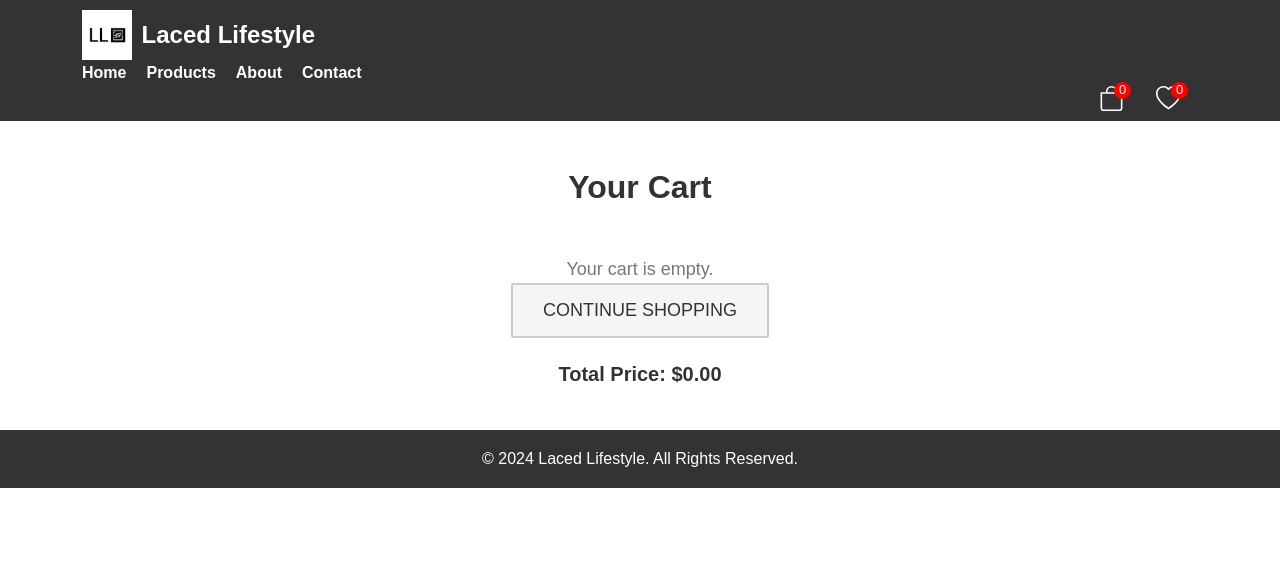
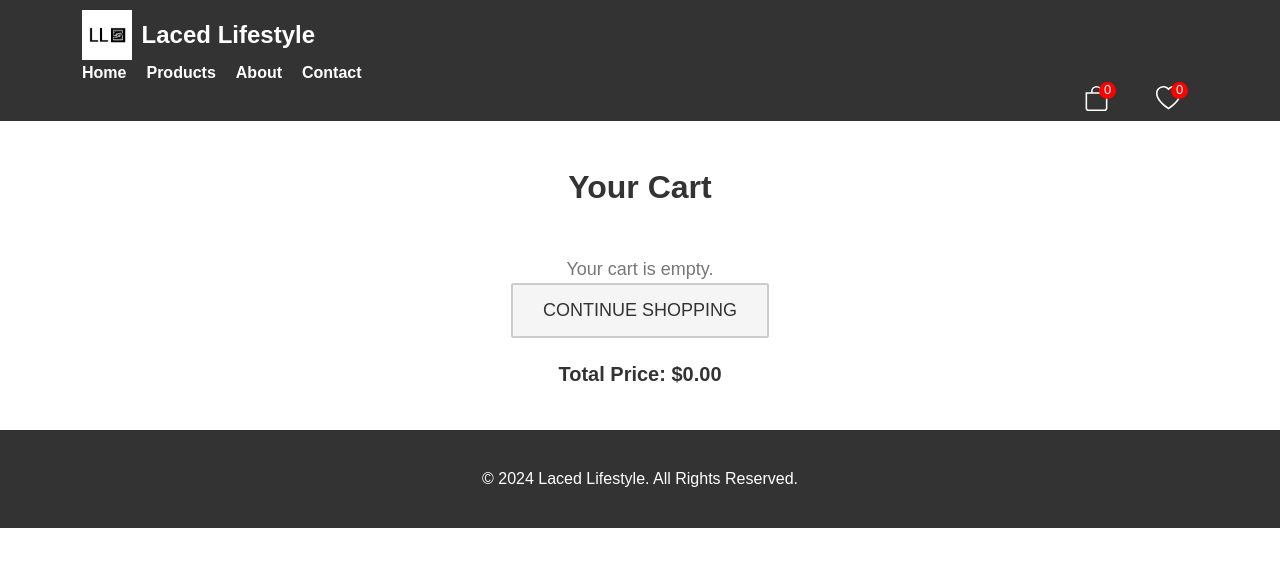
Before and after one commit to urangegaj/UEB24_Gr13, a PHP site: page /cart.html in a window 1280 px wide. Shown: the top 567 px of the page. Run offline with PHP 8.4, Linux system fonts and the light colour scheme.

Commit message:
updated header

```diff
--- a/About.html
+++ b/About.html
@@ -10,7 +10,7 @@
 </head>
 <body>
     <header class="header">
-        <div class="container">
+        <div class="container1">
             <div class="logo" >
             <img src="images/logo.png" alt="Laced Lifestyle Logo">
             <h1>Laced Lifestyle</h1>
--- a/Products.html
+++ b/Products.html
@@ -176,7 +176,7 @@ function addToWishlist(heartButton) {
 </head>
 <body>
     <header id="navbar" class="header">
-        <div class="container">
+        <div class="container1">
             <div class="logo" >
             <img src="images/logo.png" alt="Laced Lifestyle Logo">
             <h1>Laced Lifestyle</h1>
--- a/bin.html
+++ b/bin.html
@@ -260,7 +260,7 @@
 
         <body>
             <header class="header">
-                <div class="container">
+                <div class="container1">
                     <div class="logo">
                         <img src="images/logo.png" alt="Laced Lifestyle Logo">
                         <h1>Laced Lifestyle</h1>
--- a/cart.html
+++ b/cart.html
@@ -4,6 +4,7 @@
     <meta charset="UTF-8">
     <meta name="viewport" content="width=device-width, initial-scale=1.0">
     <link rel="stylesheet" href="style.css">
+    <link rel="stylesheet" href="custom-styles.css">
     <link rel="website icon" type="png" href="images/logo1.png">
     <script src="cart-wishlist.js"></script>
     <title>Shopping Cart</title>
@@ -207,7 +208,7 @@
 
 <body>
     <header class="header">
-        <div class="container">
+        <div class="container1">
             <div class="logo" >
             <img src="images/logo.png" alt="Laced Lifestyle Logo">
             <h1>Laced Lifestyle</h1>
--- a/custom-styles.css
+++ b/custom-styles.css
@@ -575,6 +575,13 @@ h2 {
     text-align: center;
   }
 
+  .container1 {
+    width: 90%;
+    max-width: 1200px;
+
+    margin: auto;
+}
+
 
   .advantages-list {
     list-style-type: none;
--- a/style.css
+++ b/style.css
@@ -22,15 +22,12 @@ body::-webkit-scrollbar {
 }
 
 .header {
-
     background: #333;
     color: #fff;
     display: flex;
     justify-content: space-between;
     align-items: center;
     padding: 10px 20px;
-
-
 }
 
 .logo {
--- a/wishlist.html
+++ b/wishlist.html
@@ -4,6 +4,7 @@
     <meta charset="UTF-8">
     <meta name="viewport" content="width=device-width, initial-scale=1.0">
     <link rel="stylesheet" href="style.css">
+    <link rel="stylesheet" href="custom-styles.css">
     <link rel="website icon" type="png" href="images/logo1.png">
     <script src="cart-wishlist.js"></script>
     <title>Favourites</title>
@@ -253,7 +254,7 @@ button.add-to-cart:hover {
 
         <body>
             <header class="header">
-                <div class="container">
+                <div class="container1">
                     <div class="logo" >
                     <img src="images/logo.png" alt="Laced Lifestyle Logo">
                     <h1>Laced Lifestyle</h1>
```
